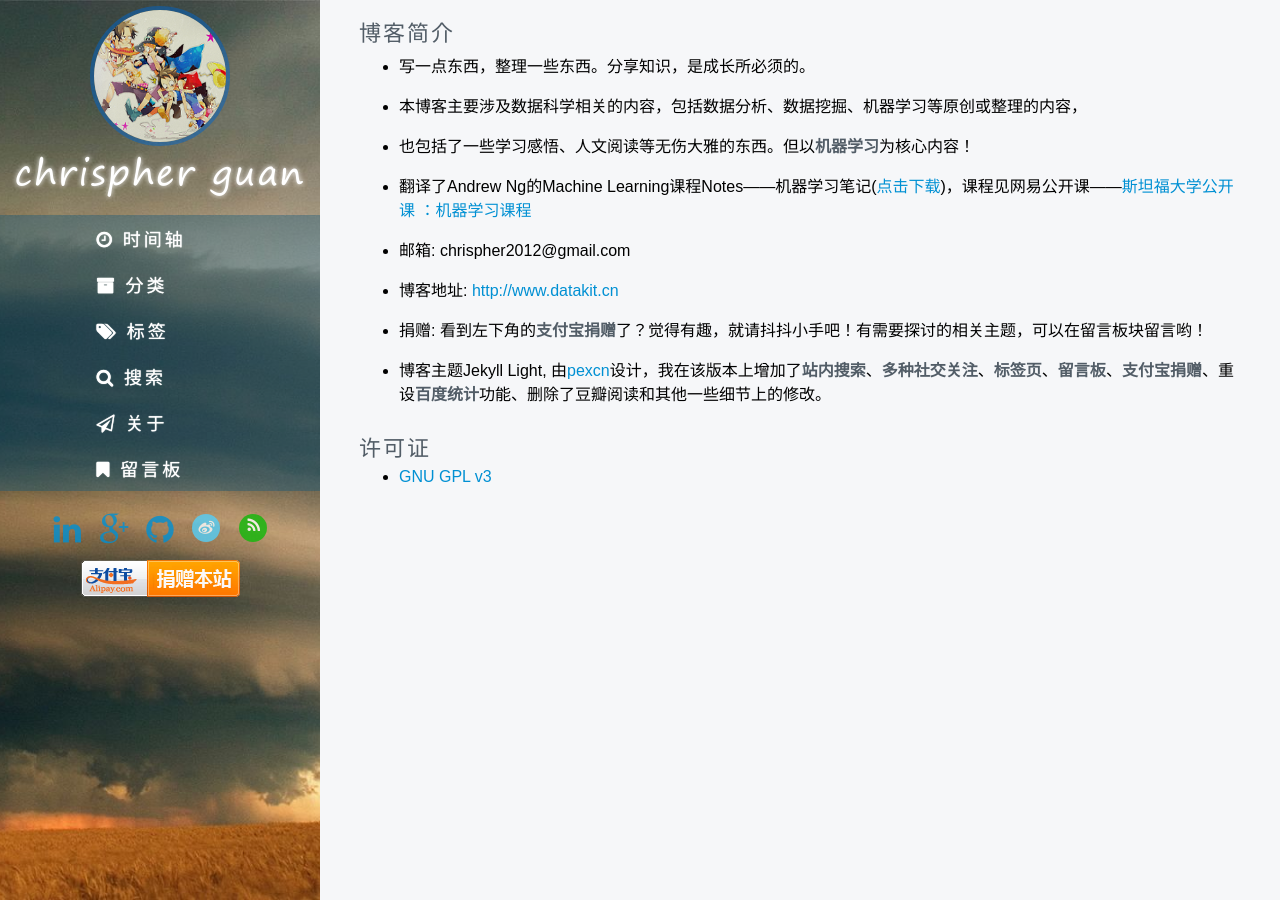
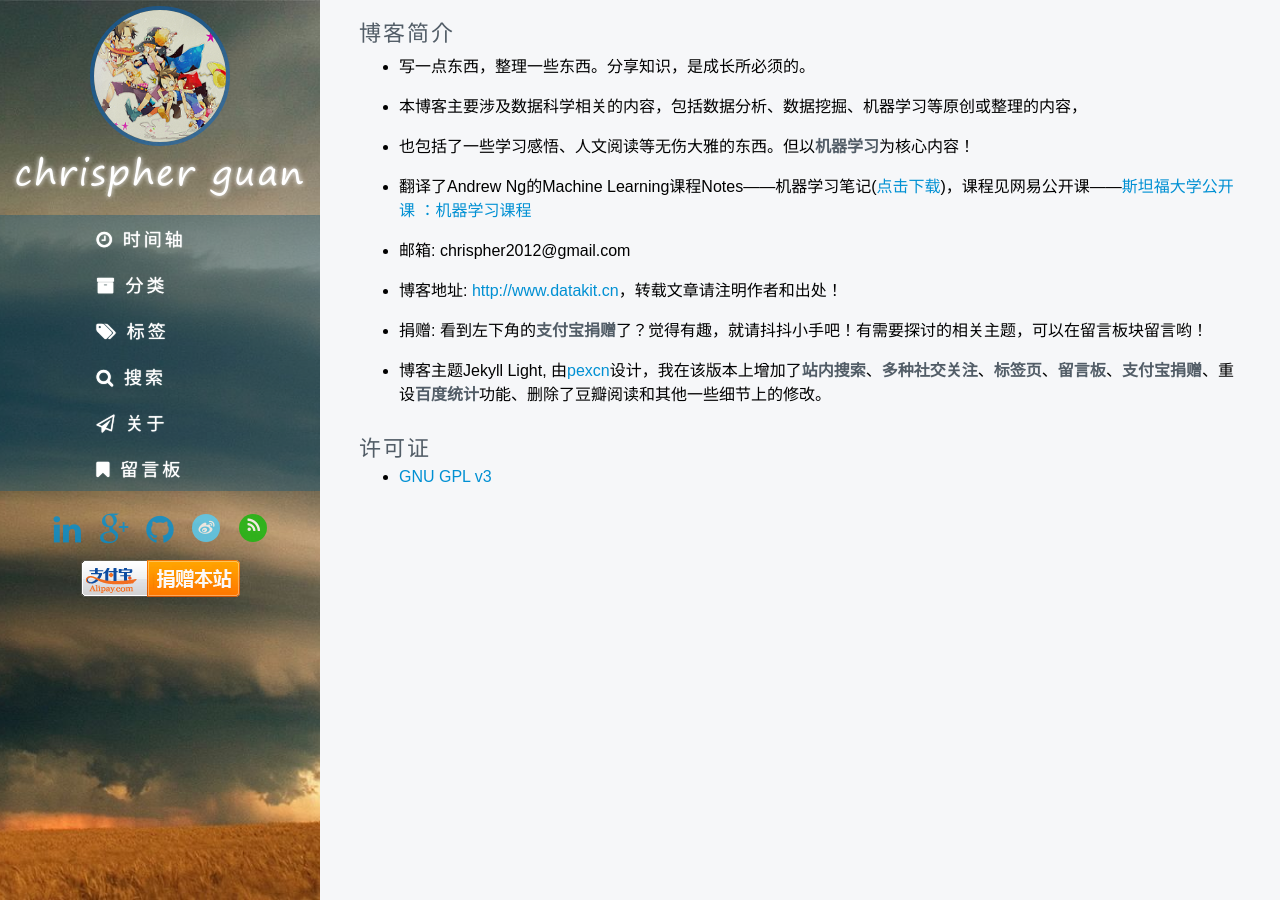
Before and after one commit to chrispher/chrispher.github.com, a Jekyll site: the page built from page/about.md, in a window 1280 px wide. Built offline with Jekyll 4.4.1, drawn with Linux system fonts in a browser that asks for light colours; some web fonts are replaced; comment, search, counter and statistics services are not loaded.

Commit message:
modify the content

```diff
--- a/_includes/footer.html
+++ b/_includes/footer.html
@@ -1 +1 @@
-<footer>Copyright ©{{ site.time | date: "%Y" }} <a href="{{ site.blog.url }}">{{ site.blog.name }}</a> &mdash; Powered by with <a href="http://jekyllrb.com/" target="_blank">Jekyll</a></footer>
+<footer>Copyright ©{{ site.time | date: "%Y" }} <a href="{{ site.blog.url }}">{{ site.blog.name }}</a> &mdash; 转载文章请注明作者和出处！ Powered by with <a href="http://jekyllrb.com/" target="_blank">Jekyll</a></footer>
--- a/page/about.md
+++ b/page/about.md
@@ -17,7 +17,7 @@ title: 个人博客
 
 - 邮箱: chrispher2012@gmail.com
 
-- 博客地址: [http://www.datakit.cn](http://www.datakit.cn)
+- 博客地址: [http://www.datakit.cn](http://www.datakit.cn)，转载文章请注明作者和出处！
 
 - 捐赠: 看到左下角的**支付宝捐赠**了？觉得有趣，就请抖抖小手吧！有需要探讨的相关主题，可以在留言板块留言哟！
 
```
